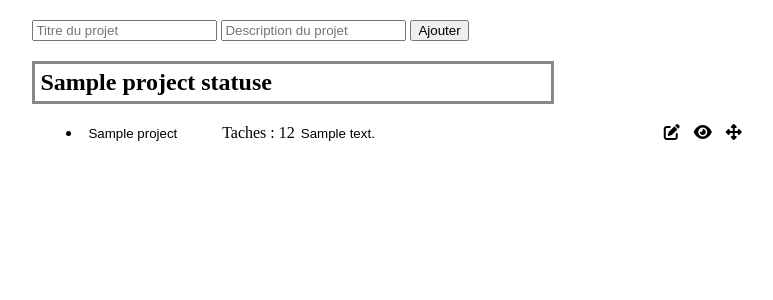
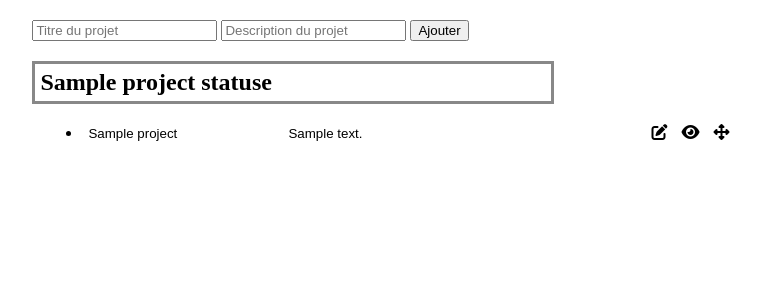
Before and after one commit to milin-fr/easy-board, a Symfony app: template templates/main/home.html.twig in a window 1280 px wide. Shown: the part 48-348 px from the top of the page, without its empty margins (102-875 px from the left). Run offline with Twig, Linux system fonts and the light colour scheme; the template is opened without the code that fills it: most values are stand-ins (such as "Sample title", 1, 10 or a date in 2020); some libraries are stand-ins or nearby versions.

Commit message:
removing number of tasks from home page

```diff
--- a/composer.json
+++ b/composer.json
@@ -42,7 +42,10 @@
         "preferred-install": {
             "*": "dist"
         },
-        "sort-packages": true
+        "sort-packages": true,
+        "platform": {
+            "php": "7.3.18"
+          }
     },
     "autoload": {
         "psr-4": {
--- a/public/css/style.css
+++ b/public/css/style.css
@@ -41,7 +41,7 @@ i
 
 .input--title
 {
-    width: 8rem;
+    width: 12rem;
 }
 
 .input--description
--- a/templates/main/home.html.twig
+++ b/templates/main/home.html.twig
@@ -20,7 +20,6 @@
         <li class="project--list-item" id="project-{{ project.id }}-item" draggable="true" data-project-id="{{ project.id }}">
         <form action="{{ path('project_put', {'id': project.id}) }}" class="project--list-form" method="put">
             <input type="text" name="title" class="input--title" value="{{ project.title }}" readonly>
-            <span class="project-task-number">Taches : {{ (project.tasks|length > 0) ? project.tasks|length : 0 }}</span>
             <input type="text" name="description" class="input--description" value="{{ project.description }}" readonly>
             <input type="submit" class="input--submit-project-change hidden" id="project-{{ project.id }}-submit-button" value="Ok">
         </form>
```
Also changed, not shown: .htaccess (added), 4 other files.
